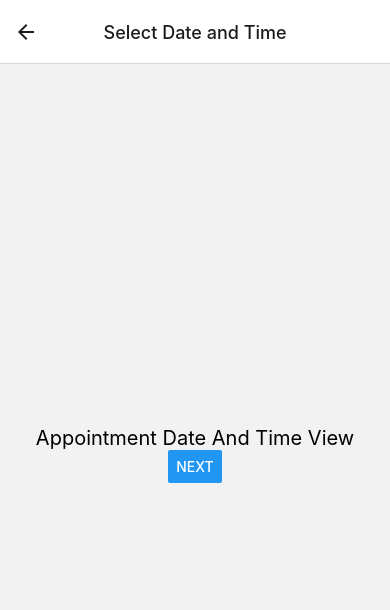
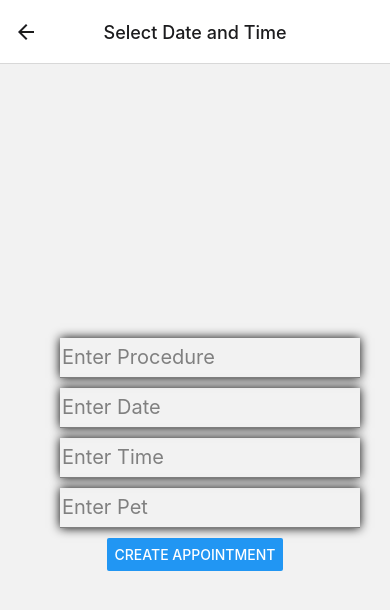
Before and after one commit to Jnarrr/vetaminaReactNative, a React Native app: screen /AppointmentDateAndTime in a window 390 px wide. Shown: the top 610 px of the page. Built offline with nearby package versions, Linux system fonts and the light colour scheme; no server answers.

Commit message:
AddAppointmentFeatureWithLaravelAPI

```diff
--- a/navs/TabNavigator.js
+++ b/navs/TabNavigator.js
@@ -138,7 +138,7 @@ const TabNavigator = ({navigation}) => {
                 height: 22,
               }}
             />
-          ),
+          )
 
         }}
         />
--- a/screens/AddPet.js
+++ b/screens/AddPet.js
@@ -59,6 +59,7 @@ const AddPetScreen = ( {navigation} ) => {
                 getPets();
             }
             Alert.alert('Pet Added!')
+            navigation.navigate('Appointment');
         const json = await response.json();
         setData(json.pets);
         } catch (error) {
--- a/screens/Appointment.js
+++ b/screens/Appointment.js
@@ -1,18 +1,40 @@
-import React from 'react';
-import {View, Button, Text, ScrollView, StyleSheet} from 'react-native';
+import React, { useState, useEffect } from 'react';
+import {View, Button, Text, ScrollView, StyleSheet, ActivityIndicator, FlatList} from 'react-native';
 import AppointmentItem from '../components/appointmentContainer';
 
 const AppointmentScreen = ( {navigation} ) => {
+    const [isLoading, setLoading] = useState(true);
+    const [data, setData] = useState([]);
+
+    const getAppointments = async () => {
+        try {
+        const response = await fetch('http://localhost:8000/api/appointments');
+        const json = await response.json();
+        setData(json.appointments);
+        } catch (error) {
+        console.error(error);
+        } finally {
+        setLoading(false);
+        }
+    }
+
+    useEffect(() => {
+        getAppointments();
+    }, []);
+
     return(
         <View style = {{ padding: 30 }}>
             <Text style = { styles.header }>Your Appointments</Text>
-            <ScrollView style = {{ height: 550 }}>
-                <AppointmentItem />
-                <AppointmentItem />
-                <AppointmentItem />
-                <AppointmentItem />
-                <AppointmentItem />
-            </ScrollView>
+            {isLoading ? <ActivityIndicator/> : (
+            <FlatList
+                style = {{ height: 550 }}
+                data={data}
+                keyExtractor={({ id }, index) => id}
+                renderItem={({ item }) => (
+                <Text style = {styles.petText}>{item.procedure}, {item.date}, {item.time}</Text>
+                )}
+            />
+            )}
         </View>
     );
 };
@@ -24,6 +46,11 @@ const styles = StyleSheet.create({
     color: 'rgb(73, 80, 74)',
     fontWeight: 'bold'
     },
+    petText: {
+    fontSize: 30,
+    color: 'black',
+    fontWeight: 'bold'
+    },
 })
 
 export default AppointmentScreen;
--- a/screens/AppointmentDateAndTime.js
+++ b/screens/AppointmentDateAndTime.js
@@ -1,18 +1,111 @@
-import React from 'react';
-import {View, Button, Text} from 'react-native';
+import React, { useState, useEffect } from 'react';
+import {View, Button, Text, TextInput, StyleSheet, Alert} from 'react-native';
 
 const AppointmentDateAndTimeScreen = ( {navigation} ) => {
+    const [procedure, setProcedure] = useState('');
+    const [date, setDate] = useState('');
+    const [time, setTime] = useState('');
+    const [pet, setPet] = useState('');
+
+    const [isLoading, setLoading] = useState(true);
+    const [data, setData] = useState([]);
+
+    const getAppointments = async () => {
+        try {
+        const response = await fetch('http://localhost:8000/api/appointments');
+        const json = await response.json();
+        setData(json.appointments);
+        } catch (error) {
+        console.error(error);
+        } finally {
+        setLoading(false);
+        }
+    }
+
+    useEffect(() => {
+        getAppointments();
+    }, []);
+
+    const AddAppointmentBtn = async () => {
+        try{
+            const response = await fetch('http://localhost:8000/api/appointments', {
+                method: 'POST',
+                headers: {
+                    Accept: 'application/json',
+                    'Content-Type': 'application/json'
+                },
+                body: JSON.stringify({
+                    procedure: procedure,
+                    date: date,
+                    time: time,
+                    pet: pet,
+                })
+            });
+            if ((response).status === 201) {
+                setProcedure('');
+                setDate('');
+                setTime('');
+                setPet('');
+            }
+            Alert.alert('Appointment Added!');
+            navigation.navigate('Appointment');
+        const json = await response.json();
+        setData(json.appointments);
+        } catch (error) {
+        console.error(error);
+        } finally {
+        setLoading(false);
+        }
+    }
+
     return(
         <View style = {{ flex: 1, justifyContent: 'center', justifyContent: 'center', alignItems: 'center'}}>
-            <Text style = {{ fontSize: 20, color: 'black'}}>Appointment Date And Time View</Text>
-            {/*<RadioButton
-                value="first"
-                status={ checked === 'first' ? 'checked' : 'unchecked' }
-                onPress={() => setChecked('first')}
-    />*/}
-            <Button onPress={ () => navigation.navigate('AppointmentSelectPet')} title='Next'></Button>
+            <TextInput
+            style = { styles.input }
+            onChangeText = { (text) => [setProcedure(text)] }
+            placeholder='Enter Procedure'
+            placeholderTextColor= 'gray'
+            maxLength={15}
+            />
+            <TextInput
+            style = { styles.input }
+            onChangeText = { (text) => [setDate(text)] }
+            placeholder='Enter Date'
+            placeholderTextColor= 'gray'
+            maxLength={15}
+            />
+            <TextInput
+            style = { styles.input }
+            onChangeText = { (text) => [setTime(text)] }
+            placeholder='Enter Time'
+            placeholderTextColor= 'gray'
+            maxLength={15}
+            />
+            <TextInput
+            style = { styles.input }
+            onChangeText = { (text) => [setPet(text)] }
+            placeholder='Enter Pet'
+            placeholderTextColor= 'gray'
+            maxLength={15}
+            />
+            <Button onPress={ AddAppointmentBtn } title='Create Appointment'></Button>
         </View>
     );
 };
 
+const styles = StyleSheet.create({
+    input: {
+    padding: 2,
+    width: 300,
+    height: 40,
+    marginLeft: 30,
+    marginBottom: 10,
+    borderColor: 'gray',
+    borderBottomWidth: 1.5,
+    shadowRadius: 10,
+    fontSize: 20,
+    color: 'black',
+    },
+})
+
 export default AppointmentDateAndTimeScreen;
--- a/screens/ClinicDetails.js
+++ b/screens/ClinicDetails.js
@@ -29,65 +29,12 @@ const ClinicDetailsScreen = ( {navigation} ) => {
 
     return(
         <View style = { styles.body }>
-            <Image source = { require('../images/paw.png')} style = {styles.paw}/>
-            <Image source = { require('../images/bone.png')} style = {styles.bone}/>
-            <TouchableOpacity onPress={ () => navigation.navigate('Welcome')} style = {{ marginBottom: -80 }}>
-                <Image source = { require('../images/back.png')} style = {styles.back}/>
-            </TouchableOpacity>
 
             <ScrollView style = {styles.whiteBox}>
-            <Text style = { styles.header }>Login</Text>
+            <Text style = { styles.header }>Clinic Name</Text>
 
-            <TextInput
-            style = { styles.input }
-            onChangeText = { (text) => [handleCheckUsername(text), setUsername(text)] }
-            placeholder='Enter Username'
-            placeholderTextColor= 'gray'
-            maxLength={15}
-            />
-            <Image source = { require('../images/userIcon.png')} style = {styles.userIcon}/>
-            {
-            checkValidUsername ? (
-                <Text style = {styles.textFailed}>Username is Required</Text>
-                ) : (
-                <Text style = {styles.textFailed}> </Text>
-            )
-            }
-
-
-            <TextInput
-            style = { styles.input }
-            onChangeText = { (text) => [handleCheckPassword(text), setPassword(text)] }
-            placeholder='Enter Password'
-            placeholderTextColor= 'gray'
-            maxLength={15}
-            secureTextEntry = {true}
-            />
-            <Image source = { require('../images/password.png')} style = {styles.userIcon}/>
-            {
-            checkValidPassword ? (
-                <Text style = {styles.textFailed}>Password cannot be empty</Text>
-                ) : (
-                <Text style = {styles.textFailed}> </Text>
-            )
-            }
-
-            <CheckBox
-            value={isSelected}
-            onValueChange={setSelection}
-            style={styles.checkbox}
-            tintColors={{ true: 'green', false: 'gray' }}
-            />
-            <Text style={styles.label}>Remember me</Text>
-
-            {/*<Text>Is CheckBox selected: {isSelected ? "👍" : "👎"}</Text>*/}
-
-            <TouchableOpacity style = { styles.btn } onPress={ () => navigation.navigate('tabNavigator') }>
-                <Text style = {styles.btnText}>Login</Text>
-            </TouchableOpacity>
-
-            <TouchableOpacity>
-            <Text style = {styles.btnText2}>Forgot Password</Text>
+            <TouchableOpacity style = { styles.btn } onPress={ () => navigation.navigate('AppointmentDateAndTime') }>
+                <Text style = {styles.btnText}>Appoint now</Text>
             </TouchableOpacity>
 
 
--- a/screens/Pets.js
+++ b/screens/Pets.js
@@ -1,5 +1,5 @@
 import React, { useEffect, useState } from 'react';
-import {View, Button, Text, StyleSheet, ScrollView, TouchableOpacity, ActivityIndicator, FlatList, VirtualizedList} from 'react-native';
+import {View, Button, Text, StyleSheet, ScrollView, TouchableOpacity, ActivityIndicator, FlatList} from 'react-native';
 import PetItem from '../components/petContainer';
 
 const PetsScreen = ( {navigation} ) => {
```
